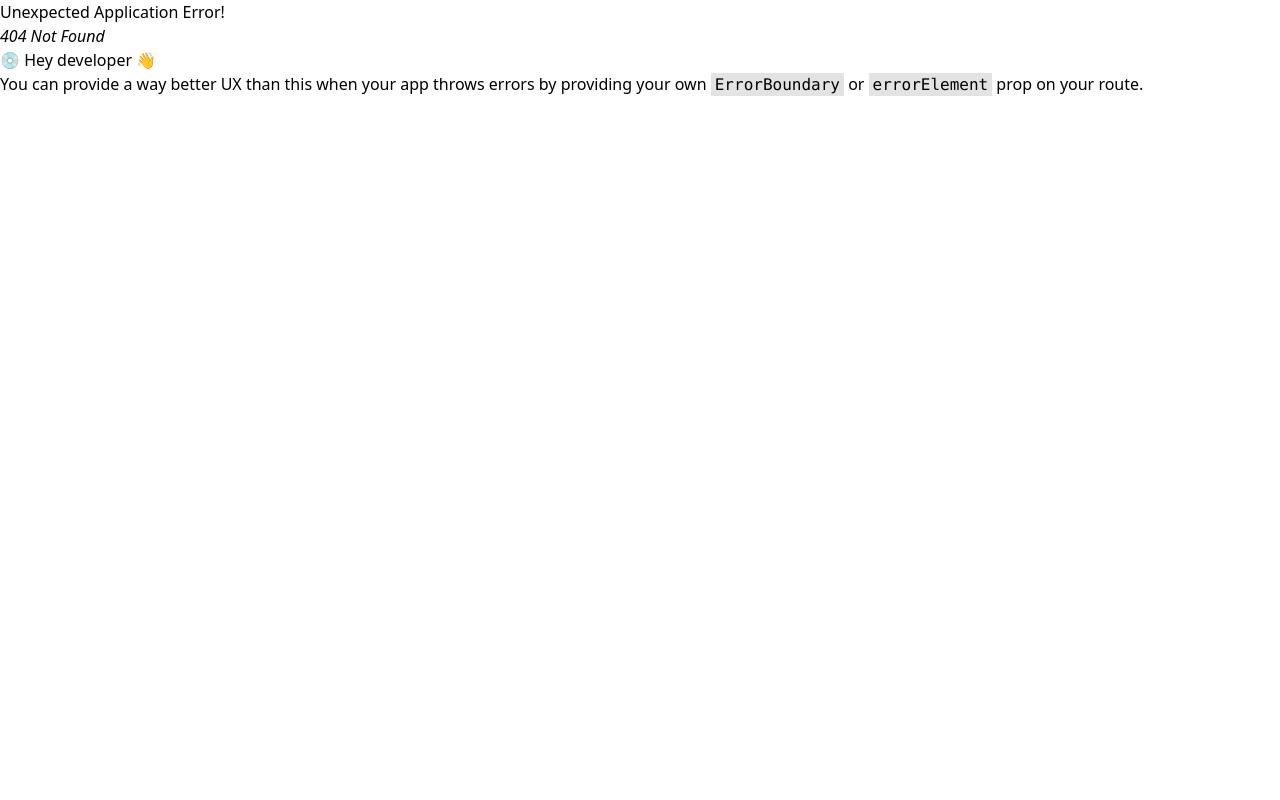
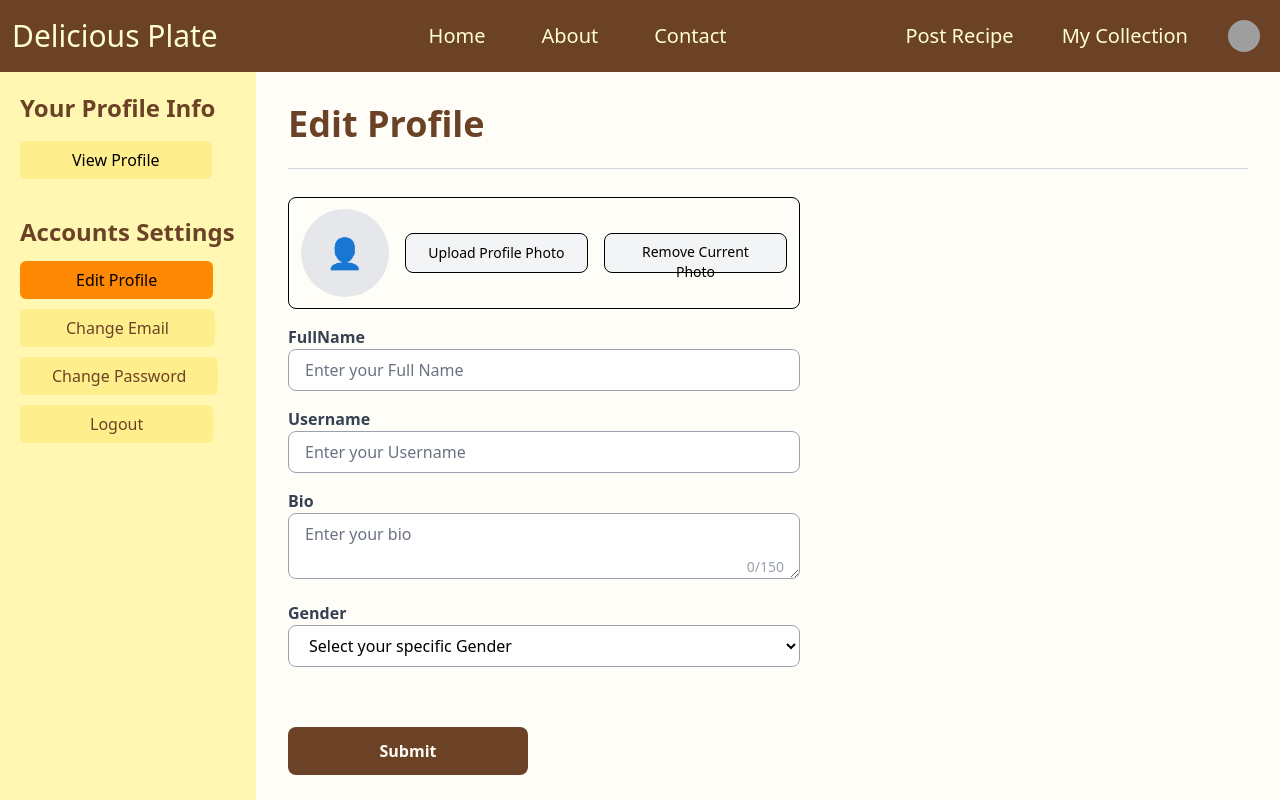
Before and after one commit to vatsaldhamanwala/delicious-plate-frontend, a React (Vite) app in the folder my-delicious-plate/: page /account-settings/edit-profile in a window 1280 px wide. Before the commit this address had no page. Shown: the top 800 px of the page. Built offline with nearby package versions, Linux system fonts and the light colour scheme; grey boxes are pictures that could not be loaded.

Commit message:
add edit profile page in account settings.

```diff
--- /dev/null
+++ b/my-delicious-plate/src/Pages/AccountsSettings/EditProfile.jsx
@@ -0,0 +1,142 @@
+import React, { useState } from 'react'
+import SideNavigationBar from '../../components/SideNavigationBar.jsx/SideNavigationBar'
+import { Icon } from '@iconify/react'
+
+export default function EditProfile() {
+
+    const [profilePhoto, setProfilePhoto] = useState('')
+    const [fullName, setFullName] = useState('')
+    const [userName, setUserName] = useState('')
+    const [bio, setBio] = useState('')
+    const [gender, setGender] = useState('')
+
+
+
+
+
+
+
+  return (
+    <div>
+        <SideNavigationBar>
+            <form>
+                <h1 className="text-4xl font-bold mb-6 text-[#6b4226]">Edit Profile</h1>
+                <hr className="flex-grow border-gray-300" />
+
+                {/* update or remove profile photo section */}
+                <div className="border rounded-lg p-3 flex items-center gap-4 w-full h-28 max-w-lg mt-7 ">
+                    <label htmlFor='profile_photo' className="w-28 h-22 rounded-full bg-gray-200 flex items-center justify-center cursor-pointer overflow-hidden">
+                        {profilePhoto ?(
+                            <img src={URL.createObjectURL(profilePhoto)}/>
+                        ): (<span className="text-gray-500 text-3xl">👤</span>)}
+                    </label>
+                    <input
+                        id='profile_photo'
+                        name='profile_photo'
+                        onChange={(event)=>setProfilePhoto(event.target.files[0])}
+                        type="file"
+                        accept="image/*"
+                        className="hidden"
+                    />
+
+                    <button
+                        type="button"
+                        onClick={() => document.getElementById('profile_photo').click()}
+                        className="w-56 h-10  cursor-pointer bg-gray-100 border px-4 py-2 rounded-lg hover:bg-gray-200 text-sm"
+                    >
+                        Upload Profile Photo
+                    </button>
+                    <button
+                        type="button"
+                        onClick={() => document.getElementById('profile_photo').click()}
+                        className="w-56 h-10 cursor-pointer bg-gray-100 border px-4 py-2 rounded-lg hover:bg-red-500 text-sm"
+                    >
+                        Remove Current Photo
+                    </button>
+                </div>
+
+                {/* other updated fields */}
+                {/* full name */}
+                <div className=' rounded-lg w-full max-w-lg mt-4 '>
+                    <label htmlFor="full_name" className='block font-semibold text-base text-gray-700'> FullName </label>
+                    <input
+
+                        id='full_name'
+                        name='full_name'
+                        value={fullName}
+                        onChange={(event)=>setFullName(event.target.value)}
+                        type="text"
+                        placeholder='Enter your Full Name'
+                        className= ' outline-none w-full py-2 px-4 border-gray-400 border placeholder-gray-500 rounded-lg focus:border-orange-500 focus:outline-none bg-white'
+                    />
+                </div>
+                {/* username */}
+                <div className=' rounded-lg w-full max-w-lg mt-4 '>
+                    <label htmlFor="user_name" className='block font-semibold text-base text-gray-700'> Username </label>
+                    <input
+                        id='user_name'
+                        name='user_name'
+                        required
+                        value={userName}
+                        onChange={(event)=>setUserName(event.target.value)}
+                        type="text"
+                        placeholder='Enter your Username'
+                        className='outline-none w-full py-2 px-4 border-gray-400 border placeholder-gray-500  rounded-lg focus:border-orange-500 focus:outline-none bg-white'
+                    />
+                </div >
+
+                {/* bio */}
+                <div className='w-full'>
+                    <div className='relative rounded-lg max-w-lg mt-4 '>
+                        <label htmlFor="bio" className='block font-semibold text-base text-gray-700'> Bio </label>
+                        <textarea
+                            id='bio'
+                            name='bio'
+
+                            value={bio}
+                            onChange={(event)=>setBio(event.target.value)}
+                            type="text"
+                            placeholder='Enter your bio'
+                            className='outline-none w-full py-2 px-4 border-gray-400 border placeholder-gray-500  rounded-lg focus:border-orange-500 focus:outline-none bg-white'
+
+                        />
+                        <span className="absolute bottom-2 right-4 text-sm text-gray-400">
+                            {bio.length}/150
+                        </span>
+                    </div >
+
+                </div>
+
+                {/* gender */}
+                <div className='w-full'>
+                    <div className='relative rounded-lg max-w-lg mt-4 '>
+                        <label htmlFor="gender" className='block font-semibold text-base text-gray-700'> Gender </label>
+                        <select
+                            id='gender'
+                            name='gender'
+                            value={gender}
+                            onChange={(event)=>setGender(event.target.value)}
+                            type="text"
+                            className='outline-none w-full py-2 px-4 border-gray-400 border placeholder-gray-500  rounded-lg focus:border-orange-500 focus:outline-none bg-white'
+                        >
+                            <option value='' disabled selected>
+                                Select your specific Gender
+                            </option>
+
+                            <option value='male'>Male</option>
+                            <option value='female'>Female</option>
+                        </select>
+                    </div >
+                </div>
+
+                <div className=' rounded-lg w-full max-w-lg mt-12'>
+                    <button type='submit' className="w-60 bg-[#6b4226] hover:bg-[#a36234] text-[#fffcf5] font-bold py-3 px-6 rounded-lg mt-3 transition ease-in-out duration-300">
+                        Submit
+                    </button>
+                </div >
+            </form>
+
+        </SideNavigationBar>
+    </div>
+  )
+}
--- a/my-delicious-plate/src/components/LoggedInUserNavBar/LoggedInUserNavBar.jsx
+++ b/my-delicious-plate/src/components/LoggedInUserNavBar/LoggedInUserNavBar.jsx
@@ -109,7 +109,7 @@ export default  function LoggedInUserNavBar() {
                             </li>
 
                             <li>
-                            <NavLink to='/account-settings' className='block px-4 py-2 text-[#6b4226] hover:bg-orange-400 ' onClick={()=> setOpenProfileOptions(false)} >
+                                <NavLink to='/account-settings/edit-profile' className='block px-4 py-2 text-[#6b4226] hover:bg-orange-400 ' onClick={()=> setOpenProfileOptions(false)} >
                                     Account Settings
                                 </NavLink>
                                 <hr className="my-0.5 border-gray-200"  />
--- a/my-delicious-plate/src/main.jsx
+++ b/my-delicious-plate/src/main.jsx
@@ -12,6 +12,7 @@ import AuthProvider from './context/AuthProvider.jsx'
 import ViewProfile from './Pages/Profile/ViewProfile.jsx'
 import ProfileSaved from './Pages/Profile/ProfileSaved.jsx'
 import ProfilePosts from './Pages/Profile/ProfilePosts.jsx'
+import EditProfile from './Pages/AccountsSettings/EditProfile.jsx'
 
 
 
@@ -27,6 +28,11 @@ const router = createBrowserRouter(
           <Route index element= {<ProfilePosts />} />
           <Route path='saved' element= {<ProfileSaved />} />
         </Route>
+
+        <Route path='account-settings/edit-profile' element= {<EditProfile />}/>
+
+
+
       </Route>
 
       {/* auth routes with no nav bars */}
```
Lines whose indentation alone changed are shown as unchanged.
